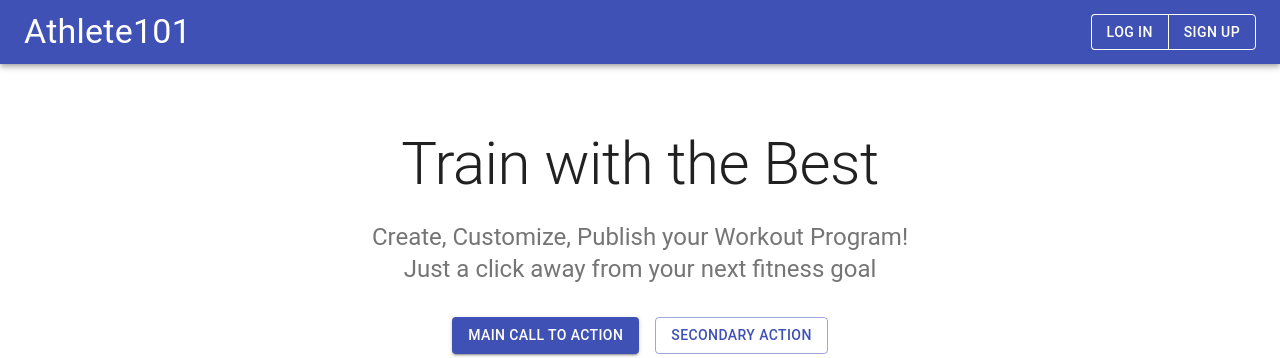
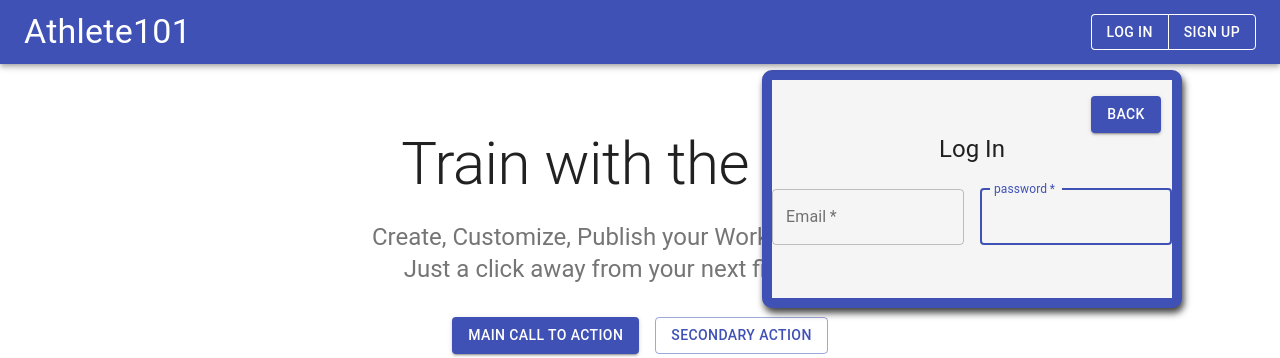
Before and after one commit to southpeter77/athlete-101, a React (Create React App) app in the folder athlete101/: page / in a window 1280 px wide. Shown: the top 358 px of the page. Built offline with nearby package versions, Linux system fonts and the light colour scheme.

Commit message:
login box

```diff
--- a/athlete101/src/App.js
+++ b/athlete101/src/App.js
@@ -1,5 +1,5 @@
 import React from 'react';
-import AppContainer from "./components/PlanBrowser"
+import HomePage from "./components/HomePage"
 import { BrowserRouter, Switch, Route } from "react-router-dom";
 import SignUp from "./components/SignUp"
 
@@ -12,7 +12,7 @@ const App = ()=>  {
     <BrowserRouter>
       <Switch>
         <Route exact path="/signup" component={SignUp}></Route>
-        <Route exact path="/" component={AppContainer}></Route>
+        <Route exact path="/" component={HomePage}></Route>
       </Switch>
     </BrowserRouter>
 
--- a/athlete101/src/components/HomePage.js
+++ b/athlete101/src/components/HomePage.js
@@ -1,16 +1,17 @@
 import React, {useState} from "react";
 import Button from '@material-ui/core/Button';
+import AppContainer from './PlanBrowser'
+import NavBar from "./NavBar"
 
 
 const HomePage = () => {
 
     return (
         <>
-<h1>hi</h1>
-    <Button variant="contained" color="primary">
-    Hello World
-  </Button>
-  </>
+        <NavBar></NavBar>
+        <AppContainer/>
+
+        </>
     )
 }
 
--- a/athlete101/src/components/LogIn.js
+++ b/athlete101/src/components/LogIn.js
@@ -1 +1,75 @@
 import React from 'react';
+import Typography from '@material-ui/core/Typography';
+import Grid from '@material-ui/core/Grid';
+import TextField from '@material-ui/core/TextField';
+import { makeStyles } from '@material-ui/core/styles';
+import CancelPresentationRoundedIcon from '@material-ui/icons/CancelPresentationRounded';
+import Button from '@material-ui/core/Button';
+
+
+const useStyles = makeStyles((theme) => ({
+    paper: {
+        marginTop: theme.spacing(2),
+        display: 'flex',
+        flexDirection: 'column',
+        alignItems: 'center',
+    },
+    form: {
+        width: '100%',
+        marginTop: theme.spacing(3),
+    },
+}));
+
+const Login = () => {
+    const classes = useStyles();
+
+    return (
+        <>
+
+        <div className="loginForm " >
+        <div className={classes.paper}>
+        <Button variant="contained" color="primary" className="cancleLogin"> BACK</Button>
+        <Typography component="h1" variant="h5">
+            Log In
+        </Typography>
+        <form className={classes.form} noValidate >
+        <Grid container spacing={2}>
+        <Grid item xs={12} sm={6}>
+        <TextField
+            autoComplete="User Email"
+            name="email"
+            variant="outlined"
+            required
+            fullWidth
+            id="email"
+            label="Email"
+            autoFocus
+            // value={firstName}
+            // onChange={updateProperty(setFirstName)}
+         />
+        </Grid>
+        <Grid item xs={12} sm={6}>
+        <TextField
+            autoComplete="Password"
+            name="password"
+            variant="outlined"
+            required
+            fullWidth
+            id="password"
+            label="password"
+            autoFocus
+            // value={firstName}
+            // onChange={updateProperty(setFirstName)}
+         />
+        </Grid>
+        </Grid>
+        </form>
+        </div>
+        </div>
+
+
+        </>
+    )
+}
+
+export default Login
--- /dev/null
+++ b/athlete101/src/components/NavBar.js
@@ -0,0 +1,65 @@
+import React, { useState, useEffect } from 'react';
+import { BrowserRouter, Redirect, Switch, NavLink } from "react-router-dom";
+import { useSelector, useDispatch } from "react-redux";
+import {loadToken} from "../store/actions/user"
+import { logout } from "../store/actions/user";
+import Toolbar from '@material-ui/core/Toolbar';
+import AppBar from '@material-ui/core/AppBar';
+import Button from '@material-ui/core/Button';
+import { ButtonGroup } from '@material-ui/core';
+import CssBaseline from '@material-ui/core/CssBaseline';
+import Typography from '@material-ui/core/Typography';
+
+
+
+const NavBar = ({ needLogin, loadToken }) => {
+
+    const dispatch = useDispatch();
+
+    const handleClick =() => {
+        dispatch(logout());
+    }
+
+
+
+    return (
+    <React.Fragment>
+    <CssBaseline />
+    <AppBar position="relative">
+      <Toolbar className ="ToolBarAligning">
+        <Typography variant="h4" color="inherit" noWrap>
+          Athlete101
+        </Typography>
+        {needLogin ?
+        (<>
+        <ButtonGroup>
+               <Button href="/login" color="inherit">Log In</Button>
+              <Button href="/signup" color="inherit">Sign Up</Button>
+        </ButtonGroup>
+          </>
+        ) :
+        (
+          <ButtonGroup>
+          <Button color="inherit">My 101</Button>
+          <Button onClick={handleClick} color="inherit">Log Out</Button>
+         </ButtonGroup>
+        )
+        }
+
+      </Toolbar>
+
+    </AppBar>
+    </React.Fragment>
+    )
+}
+
+const NavBarContainer = () => {
+    const needLogin = useSelector((state) => !state.user.token);
+    const dispatch = useDispatch();
+    return <NavBar needLogin={needLogin} loadToken={() => dispatch(loadToken())} />;
+  };
+
+
+
+
+export default NavBarContainer;
--- a/athlete101/src/components/PlanBrowser.js
+++ b/athlete101/src/components/PlanBrowser.js
@@ -19,12 +19,10 @@ import Container from '@material-ui/core/Container';
 import Link from '@material-ui/core/Link';
 import { ButtonGroup } from '@material-ui/core';
 
-
+import Login from "./LogIn"
 
 const useStyles = makeStyles((theme) => ({
-  icon: {
-    marginRight: theme.spacing(2),
-  },
+
   heroContent: {
     backgroundColor: theme.palette.background.paper,
     padding: theme.spacing(8, 0, 6),
@@ -78,31 +76,8 @@ useEffect(() => {
 
   return (
     <React.Fragment>
+      <Login></Login>
       <CssBaseline />
-      <AppBar position="relative">
-        <Toolbar className ="ToolBarAligning">
-          <Typography variant="h4" color="inherit" noWrap>
-            Athlete101
-          </Typography>
-          {needLogin ?
-          (<>
-          <ButtonGroup>
-                 <Button href="/login" color="inherit">Log In</Button>
-                <Button href="/signup" color="inherit">Sign Up</Button>
-          </ButtonGroup>
-            </>
-          ) :
-          (
-            <ButtonGroup>
-            <Button color="inherit">My 101</Button>
-            <Button onClick={handleClick} color="inherit">Log Out</Button>
-           </ButtonGroup>
-          )
-          }
-
-        </Toolbar>
-
-      </AppBar>
       <main>
         {/* Hero unit */}
         <div className={classes.heroContent}>
--- a/athlete101/src/components/SignUp.js
+++ b/athlete101/src/components/SignUp.js
@@ -63,7 +63,7 @@ const useStyles = makeStyles((theme) => ({
         backgroundColor: theme.palette.secondary.main,
     },
     form: {
-        width: '100%', // Fix IE 11 issue.
+        width: '100%',
         marginTop: theme.spacing(3),
     },
     submit: {
--- a/athlete101/src/index.css
+++ b/athlete101/src/index.css
@@ -67,3 +67,36 @@ body {
     display:flex;
     justify-content: space-between;
 }
+
+/* .coverScreen{
+    position: absolute;;
+    top:0;
+    left:0;
+    bottom:0;
+    right:0;
+    height:100%;
+    width:100%;
+    background-color: white;
+    z-index:1000;
+    opacity: 0.8;
+} */
+.loginForm{
+    width: 30em;
+    height: 17em;
+    display: flex;
+    justify-content: center;
+    border: 10px solid rgb(63,81,181);
+    border-radius: 10px;
+    box-shadow: 2px 5px 7px rgb(66, 66, 66);
+    position: absolute;
+    top: 5em;
+    right: 7em;
+    background-color: whitesmoke;
+    z-index: 1002;
+}
+
+.cancleLogin{
+    position: relative;
+    left: 11em;
+    bottom: 0em
+}
```
